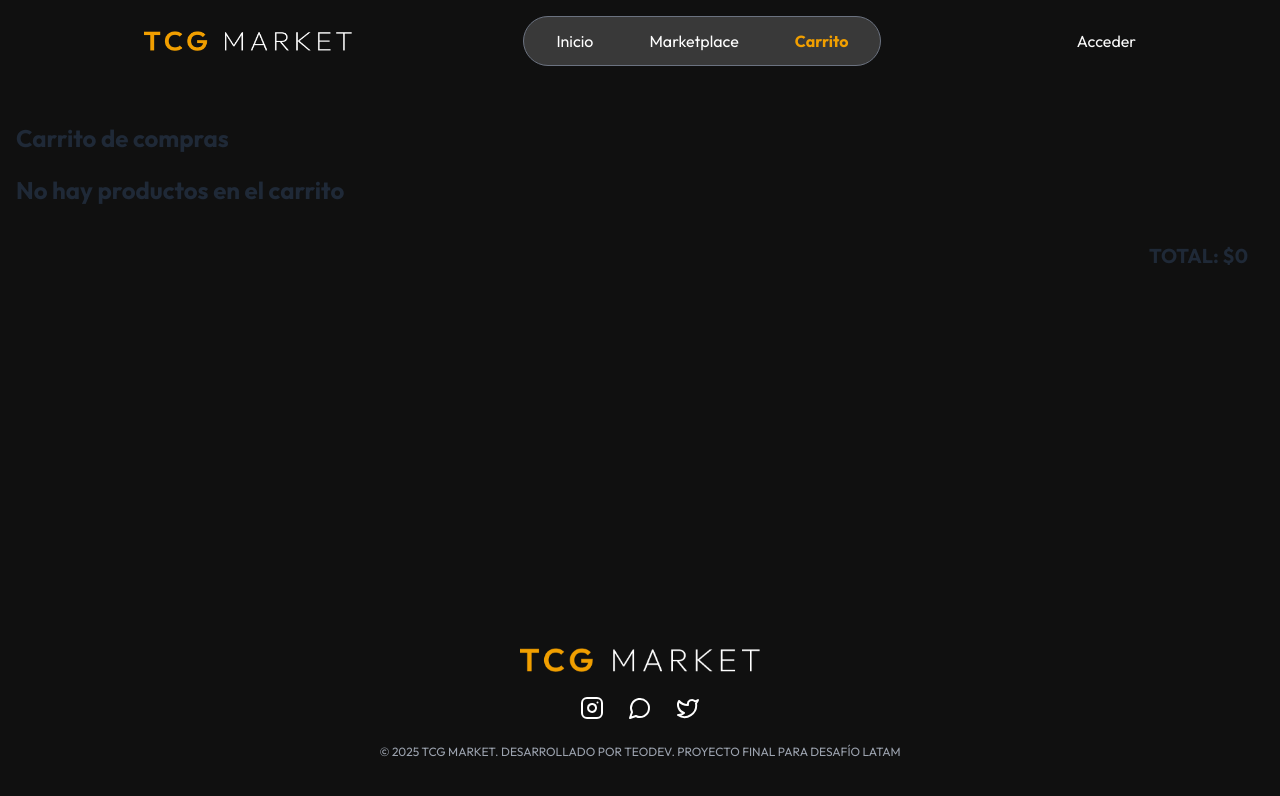
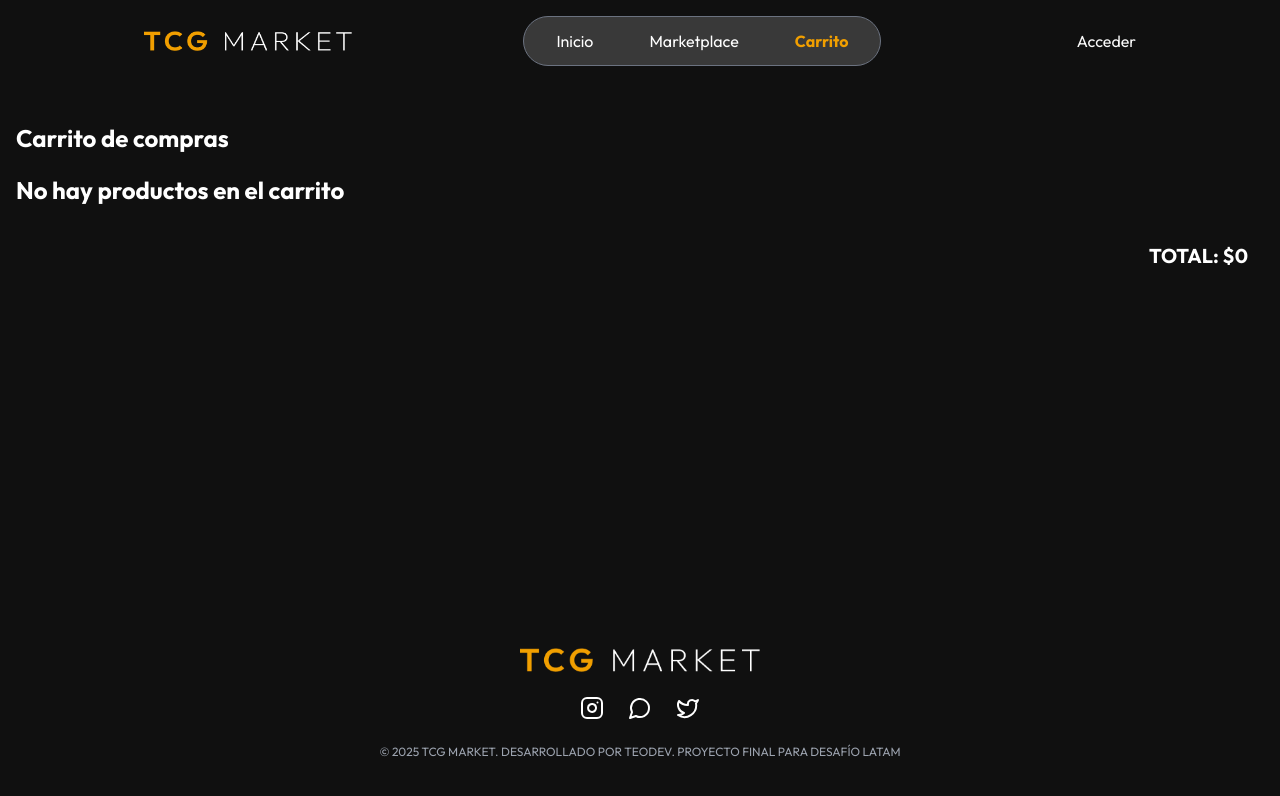
Before and after one commit to teoisnotdead/tcg-market, a React (Vite) app: page /cart in a window 1280 px wide. Shown: the top 796 px of the page. Built offline with nearby package versions, Linux system fonts and the light colour scheme.

Commit message:
Se cambia texto de pagina cart

```diff
--- a/src/pages/Cart.jsx
+++ b/src/pages/Cart.jsx
@@ -41,7 +41,7 @@
     <section className='mx-auto'>
       <NavHome />
       <div className='container mx-auto my-10 px-4'>
-        <h2 className='text-2xl font-bold text-gray-800'>Carrito de compras</h2>
+        <h2 className='text-2xl font-bold text-white'>Carrito de compras</h2>
         <div className='grid grid-cols-1 gap-4 mt-5 h-full'>
           {cart.length > 0 ? (
             cart.map(({ id, name, img, price, count }) => (
@@ -56,7 +56,7 @@
                     className='w-24 h-24 object-cover rounded'
                   />
                   <div className='p-4 flex flex-col justify-between'>
-                    <h2 className='font-bold text-gray-800 text-xl uppercase'>
+                    <h2 className='font-bold text-white text-xl uppercase'>
                       {name}
                     </h2>
                     <p className='text-gray-600 text-sm'>
@@ -89,14 +89,14 @@
               </div>
             ))
           ) : (
-            <h2 className='text-2xl font-bold text-gray-800'>
+            <h2 className='text-2xl font-bold text-white'>
               No hay productos en el carrito
             </h2>
           )}
         </div>
 
         <div className='flex flex-col items-end mt-5 p-4'>
-          <h3 className='font-bold text-gray-800 text-xl uppercase'>
+          <h3 className='font-bold text-white text-xl uppercase'>
             Total: {toLocalString(total)}
           </h3>
           {cart.length > 0 && (
@@ -123,7 +123,7 @@
         {isLoading && (
           <div className='flex flex-col items-center'>
             {/* <Spinner /> */}
-            <p className='text-xl text-gray-800 mt-5'>Procesando el pago...</p>
+            <p className='text-xl text-white mt-5'>Procesando el pago...</p>
           </div>
         )}
       </div>
```
